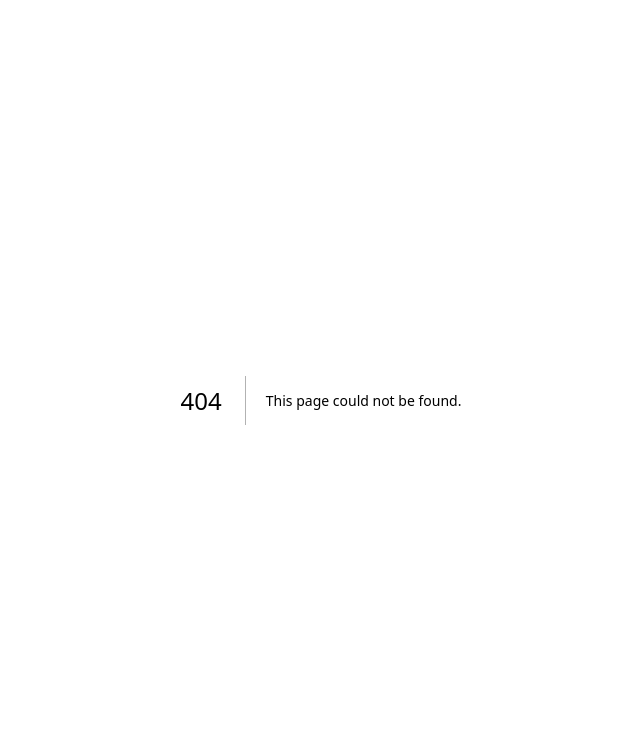
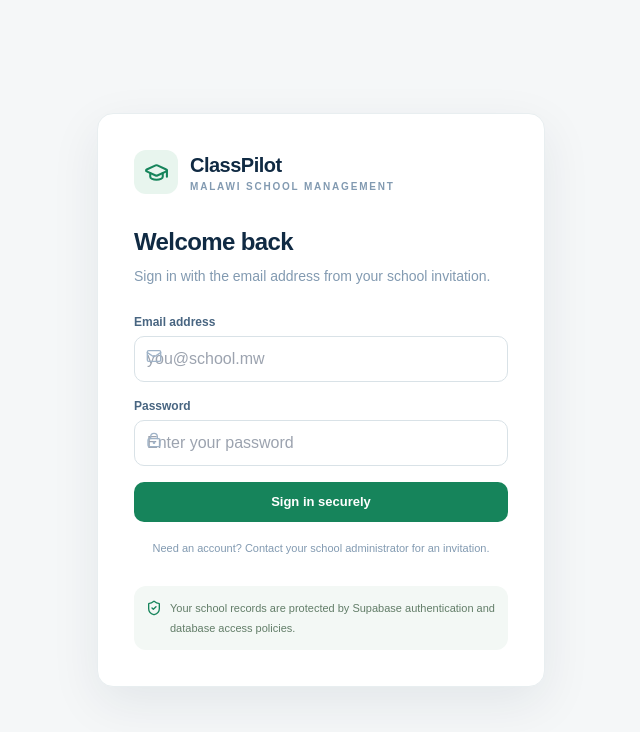
Before and after one commit to edmondchinyamu7/class-attendance, a Next.js app: page /login in a window 1280 px wide. Before the commit this address had no page. Shown: the top 732 px of the page, without its empty margins (319-959 px from the left). Built offline with nearby package versions, Linux system fonts and the light colour scheme.

Commit message:
Add Supabase SSR authentication foundation

```diff
--- /dev/null
+++ b/app/login/page.tsx
@@ -0,0 +1,13 @@
+import { GraduationCap, ShieldCheck } from "lucide-react";
+import LoginForm from "./login-form";
+
+export default function LoginPage() {
+  return <main className="flex min-h-screen items-center justify-center bg-[#f5f7f8] px-4 py-10">
+    <section className="w-full max-w-md rounded-2xl border border-[#e8eef0] bg-white p-7 shadow-[0_16px_50px_rgba(16,42,67,.08)] sm:p-9">
+      <div className="mb-8 flex items-center gap-3"><div className="grid h-11 w-11 place-items-center rounded-xl bg-[#e8f5ee] text-[#16845b]"><GraduationCap size={25}/></div><div><div className="text-xl font-extrabold tracking-tight text-[#102a43]">ClassPilot</div><div className="text-[10px] font-bold uppercase tracking-[.18em] text-[#829ab1]">Malawi school management</div></div></div>
+      <div className="text-2xl font-extrabold tracking-tight text-[#102a43]">Welcome back</div><p className="mt-2 text-sm text-[#829ab1]">Sign in with the email address from your school invitation.</p>
+      <LoginForm/>
+      <div className="mt-7 flex items-start gap-2 rounded-xl bg-[#f3f8f5] p-3 text-[11px] leading-5 text-[#627d68]"><ShieldCheck size={16} className="mt-0.5 shrink-0 text-[#16845b]"/> Your school records are protected by Supabase authentication and database access policies.</div>
+    </section>
+  </main>;
+}
```
